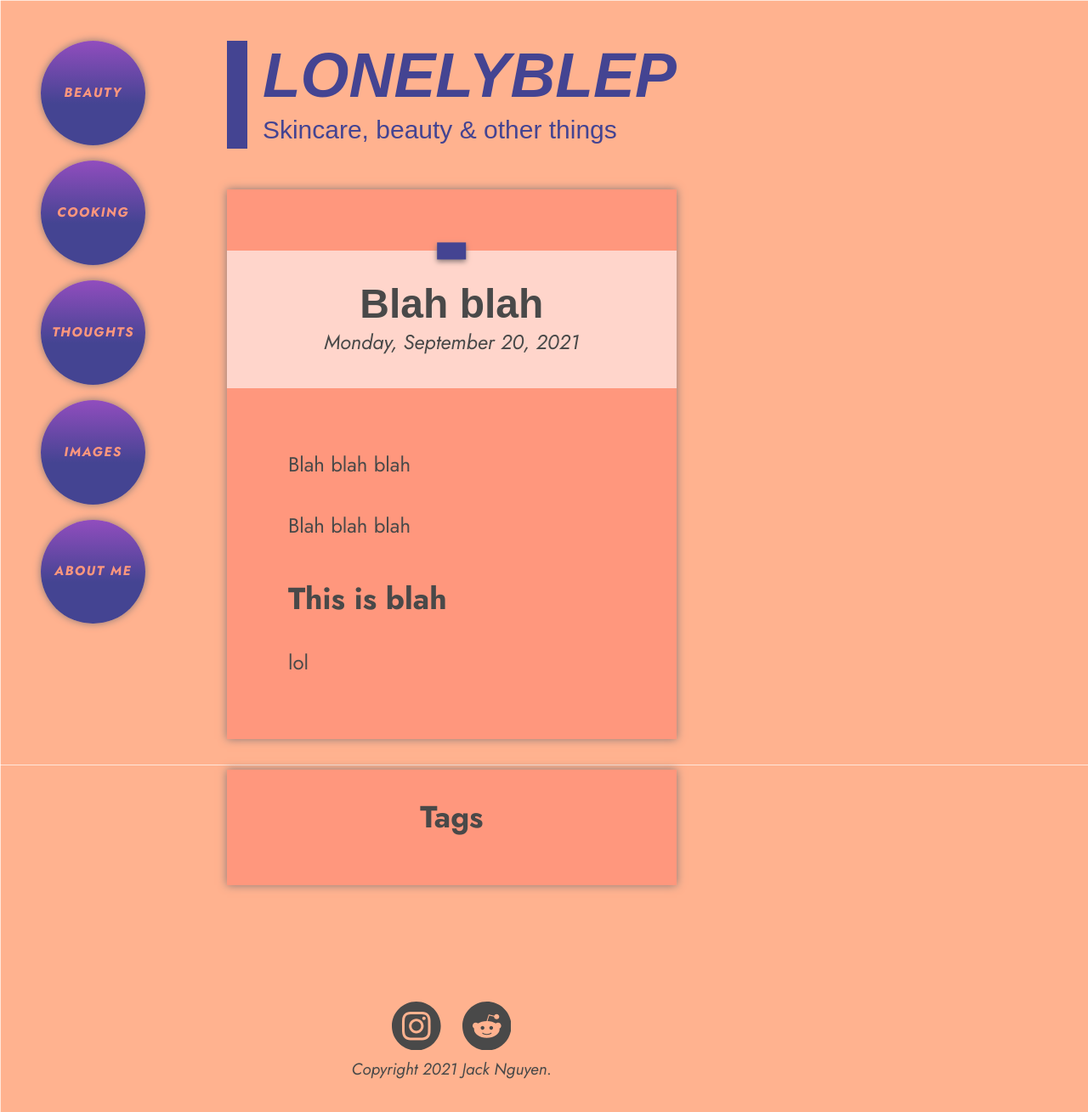
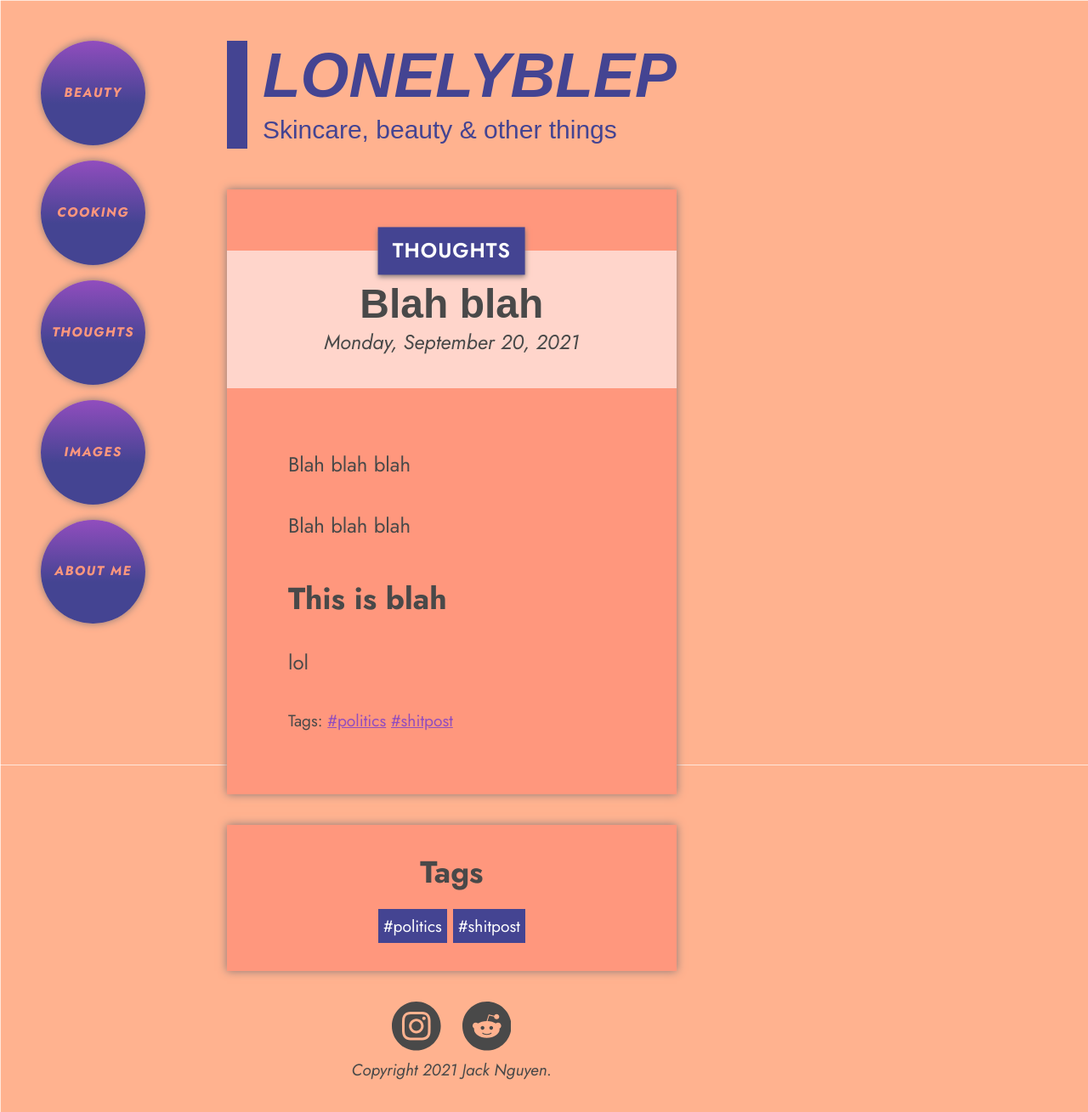
Before and after one commit to Lonelyblep/lonelyblep, a Jekyll site: the page built from _posts/2021-09-20-blah-blah.md, in a window 1280 px wide and 1309 px high. Shown: the whole window at 85% size. Built offline with Jekyll 4.4.1, drawn with Linux system fonts in a browser that asks for light colours; a script that is not in the unit is left out.

Commit message:
Update Blog “2021-09-20-blah-blah”

```diff
--- a/_posts/2021-09-20-blah-blah.md
+++ b/_posts/2021-09-20-blah-blah.md
@@ -2,6 +2,8 @@
 layout: post
 title: Blah blah
 date: 2021-09-20T03:30:40.095Z
+categories: thoughts
+tags: politics shitpost
 ---
 Blah blah blah
 
```
